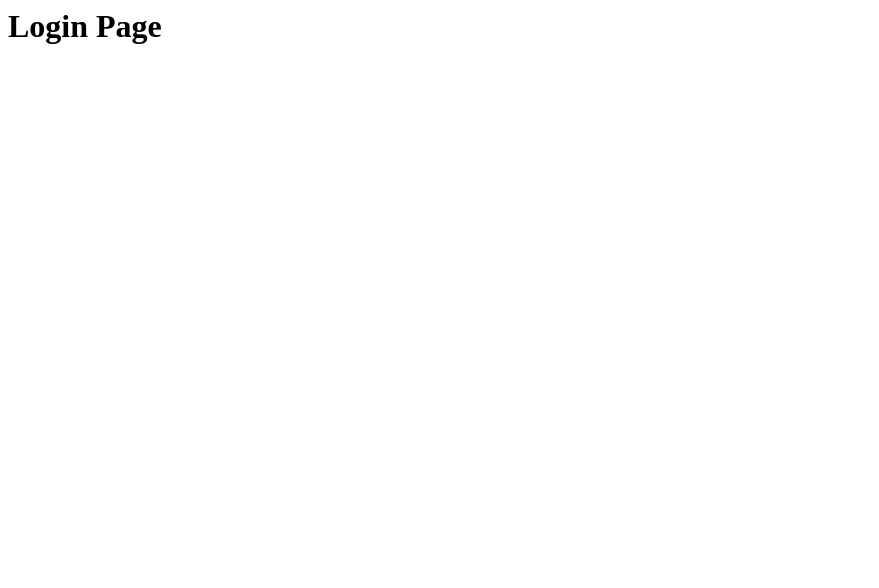
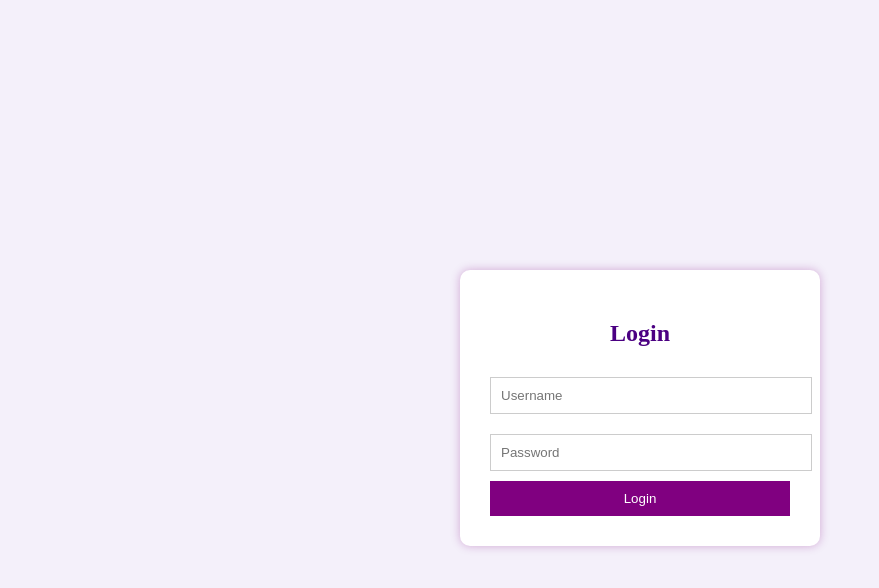
Before and after one commit to AvisPrivateInstitution1/avi-private-institution, a plain HTML site: page login.html in a window 1280 px wide. Shown: the whole page, without its empty margins (0-879 px from the left). Drawn offline with Linux system fonts and the light colour scheme.

Commit message:
Add files via upload

```diff
--- a/login.html
+++ b/login.html
@@ -1 +1,75 @@
-<h1>Login Page</h1>
+<!DOCTYPE html>
+<html lang="en">
+<head>
+  <meta charset="UTF-8" />
+  <meta name="viewport" content="width=device-width, initial-scale=1.0"/>
+  <title>Login - Avi's Private Institution</title>
+  <link rel="stylesheet" href="assets/styles.css" />
+  <style>
+    body {
+      font-family: "Times New Roman", serif;
+      background-color: #f4f0fa;
+      display: flex;
+      justify-content: center;
+      align-items: center;
+      height: 100vh;
+    }
+    .login-box {
+      background: white;
+      padding: 30px;
+      border-radius: 10px;
+      box-shadow: 0 0 10px rgba(128, 0, 128, 0.3);
+      width: 300px;
+    }
+    .login-box h2 {
+      color: #4b0082;
+      text-align: center;
+    }
+    .login-box input {
+      width: 100%;
+      margin: 10px 0;
+      padding: 10px;
+      border: 1px solid #ccc;
+    }
+    .login-box button {
+      width: 100%;
+      padding: 10px;
+      background-color: #800080;
+      color: white;
+      border: none;
+      cursor: pointer;
+    }
+    .login-box button:hover {
+      background-color: #4b0082;
+    }
+  </style>
+</head>
+<body>
+  <div class="login-box">
+    <h2>Login</h2>
+    <form onsubmit="return loginUser(event)">
+      <input type="text" id="username" placeholder="Username" required />
+      <input type="password" id="password" placeholder="Password" required />
+      <button type="submit">Login</button>
+    </form>
+  </div>
+
+  <script>
+    function loginUser(event) {
+      event.preventDefault();
+      const username = document.getElementById("username").value;
+      const password = document.getElementById("password").value;
+
+      if (username === "admin" && password === "admin123") {
+        window.location.href = "admin.html";
+      } else if (username === "teacher" && password === "teacher123") {
+        window.location.href = "teacher.html";
+      } else if (username === "parent" && password === "parent123") {
+        window.location.href = "parent.html";
+      } else {
+        alert("Invalid credentials!");
+      }
+    }
+  </script>
+</body>
+</html>
```
